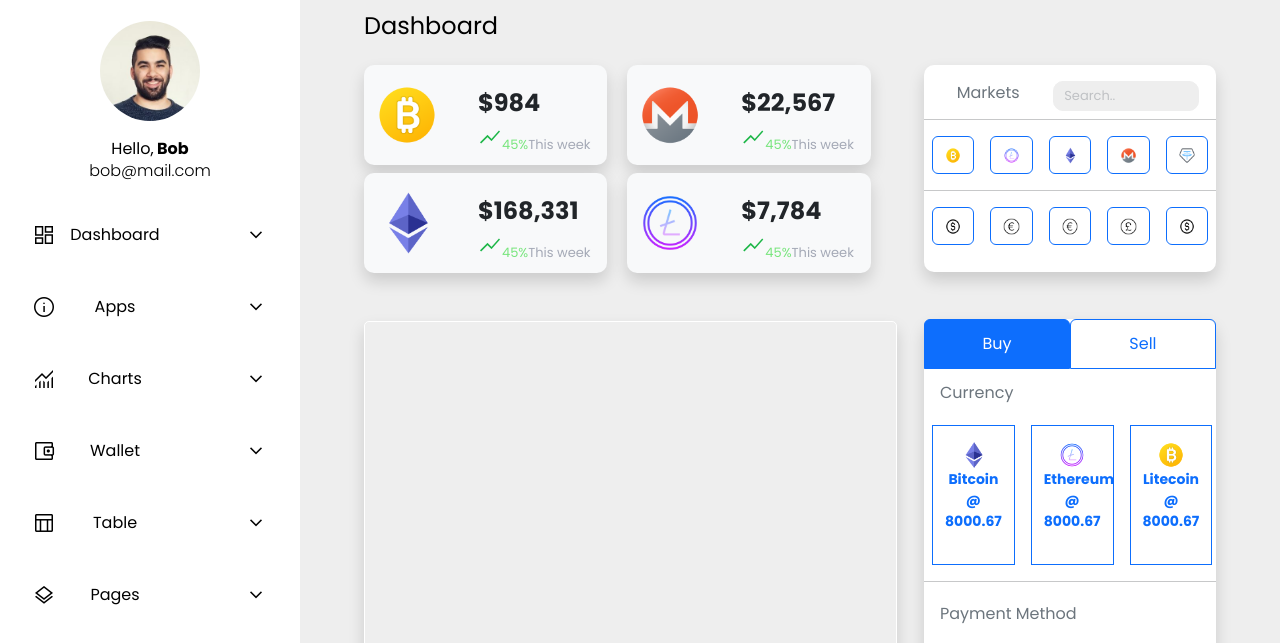
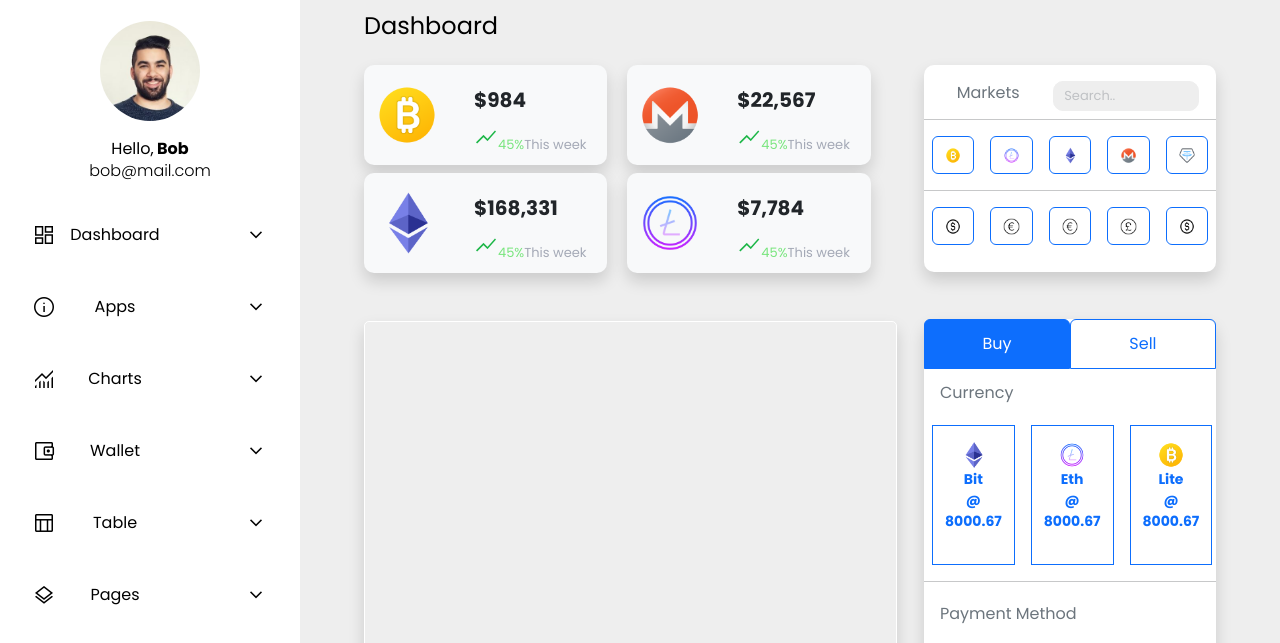
Before and after one commit to patkoton/crypto_page, a plain HTML site: page index.html in a window 1280 px wide. Shown: the part 112-755 px from the top of the page. Drawn offline with nearby package versions, Linux system fonts and the light colour scheme; a script that the page names is missing.

Commit message:
Update index.html

```diff
--- a/index.html
+++ b/index.html
@@ -157,8 +157,8 @@
                                 <div>
                                     <img src="./assets/images/Bitcoin.png" alt="" class="icon_img">
                                 </div>
-                                <div class="ms-lg-1 ms-md-3  ms-sm-1 amount">
-                                    <p class="fs-4 fw-bold amount">$984</p>
+                                <div class="amount">
+                                    <p class="fs-5 fw-bold amount">$984</p>
                                     <p class="par_cart"><span class="material-symbols-outlined cart">show_chart</span><span class="cart_no">45%</span><span class="cart_text">This week</span></p>
                                 </div>
                             </div>
@@ -166,8 +166,8 @@
                                 <div>
                                     <img src="./assets/images/Monero.png" alt="" class="icon_img">
                                 </div>
-                                <div class="ms-lg-1 ms-md-3  ms-sm-1">
-                                    <p class="fs-4 fw-bold amount">$22,567</p>
+                                <div class="">
+                                    <p class="fs-5 fw-bold amount">$22,567</p>
                                     <p class="par_cart"><span class="material-symbols-outlined cart">show_chart</span><span class="cart_no">45%</span><span class="cart_text">This week</span></p>
                                 </div>
                             </div>
@@ -178,8 +178,8 @@
                                 <div>
                                     <img src="./assets/images/Ethereum.png" alt="" class="icon_img">
                                 </div>
-                                <div class="ms-lg-1 ms-md-3  ms-sm-1">
-                                    <p class="fs-4 fw-bold amount">$168,331</p>
+                                <div class="">
+                                    <p class="fs-5 fw-bold amount">$168,331</p>
                                     <p class="par_cart"><span class="material-symbols-outlined cart">show_chart</span><span class="cart_no">45%</span><span class="cart_text">This week</span></p>
                                 </div>
                             </div>
@@ -187,8 +187,8 @@
                                 <div>
                                     <img src="./assets/images/Litecoin.png" alt="" class="icon_img">
                                 </div>
-                                <div class="ms-lg-1 ms-md-3  ms-sm-1">
-                                    <p class="fs-4 fw-bold amount">$7,784</p>
+                                <div class="">
+                                    <p class="fs-5 fw-bold amount">$7,784</p>
                                     <p class="par_cart"><span class="material-symbols-outlined cart">show_chart</span><span class="cart_no">45%</span><span class="cart_text">This week</span></p>
                                 </div>
                             </div>
@@ -230,12 +230,12 @@
                                 <div class="d-flex mx-2">
                                     <button class="btn btn-outline-primary btn_outline2 me-3 currency_eth" style="width: 30%; height: 140px;">
                                         <img src="./assets/images/Ethereum.png" alt="" class="icon_img2">
-                                        <p class="bit fw-bold">Bitcoin <br> @ <br> 8000.67</p>
+                                        <p class="bit fw-bold">Bit <br> @ <br> 8000.67</p>
                                     </button>
                                     <button class="btn btn-outline-primary btn_outline2 me-3 currency_bit" style="width: 30%; height: 140px;"><img src="./assets/images/Litecoin.png" alt="" class="icon_img2">
-                                        <p class="eth fw-bold">Ethereum <br> @ <br> 8000.67</p></button>
+                                        <p class="eth fw-bold">Eth <br> @ <br> 8000.67</p></button>
                                     <button class="btn btn-outline-primary btn_outline2" style="width: 30%; height: 140px;"><img src="./assets/images/Bitcoin.png" alt="" class="icon_img2">
-                                        <p class="lite fw-bold">Litecoin <br> @ <br> 8000.67</p></button>
+                                        <p class="lite fw-bold">Lite <br> @ <br> 8000.67</p></button>
                                 </div>
                                 <hr>
                                 <p class="fs-6 text-secondary ms-3 py-1 mt-1">Payment Method</p>
```
